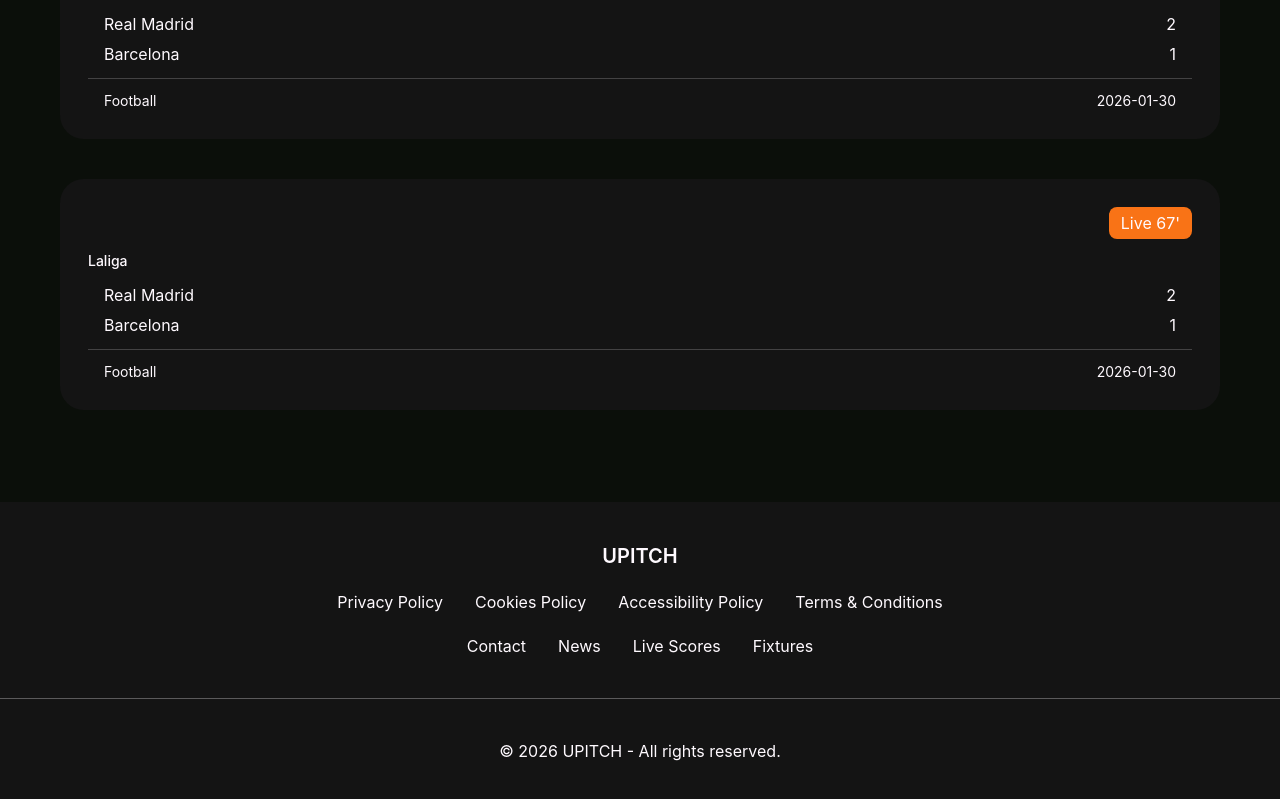
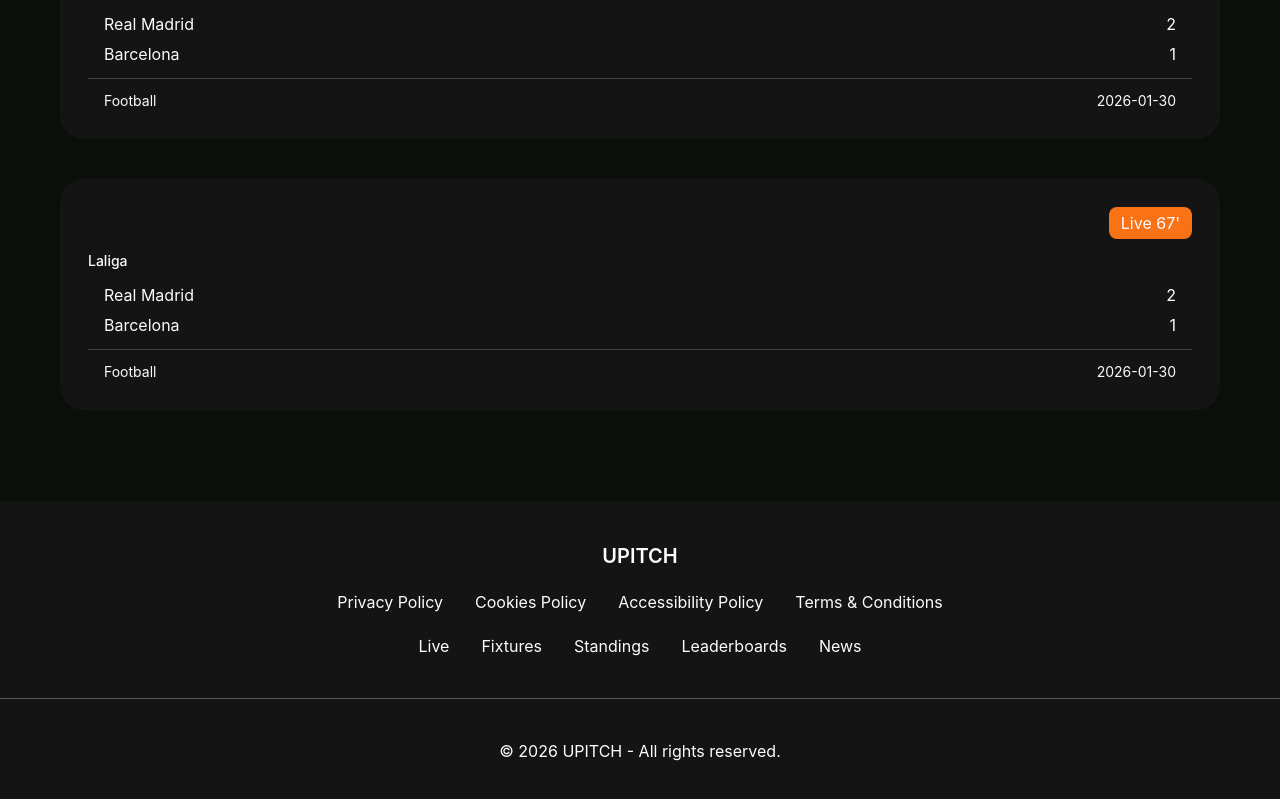
Before and after one commit to Prudentdev-xyz/U-pitch, a React (Vite) app: page / in a window 1280 px wide. Shown: the part 2074-2873 px from the top of the page. Built offline with nearby package versions, Linux system fonts and the light colour scheme.

Commit message:
Home-page-update-fix

```diff
--- a/src/componenents/layouts/Footer.jsx
+++ b/src/componenents/layouts/Footer.jsx
@@ -16,11 +16,20 @@
           </ul>
           <ul className="text-ghost-white font-normal gap-8 flex justify-center text-center">
             <a href="/">
-              <li>Contact</li>
+              <li>Live</li>
             </a>
-            <li>News</li>
-            <li>Live Scores</li>
-            <li>Fixtures</li>
+            <a href="/fixtures">
+              <li>Fixtures</li>
+            </a>
+            <a href="/standings">
+              <li>Standings</li>
+            </a>
+            <a href="/leaderboards">
+              <li>Leaderboards</li>
+            </a>
+            <a href="/news">
+              <li>News</li>
+            </a>
           </ul>
         </div>
 
--- a/src/constants/links.js
+++ b/src/constants/links.js
@@ -24,7 +24,3 @@
     text: "News",
   },
 ];
-
-export const FooterLinks = [
-  {}
-]
```
